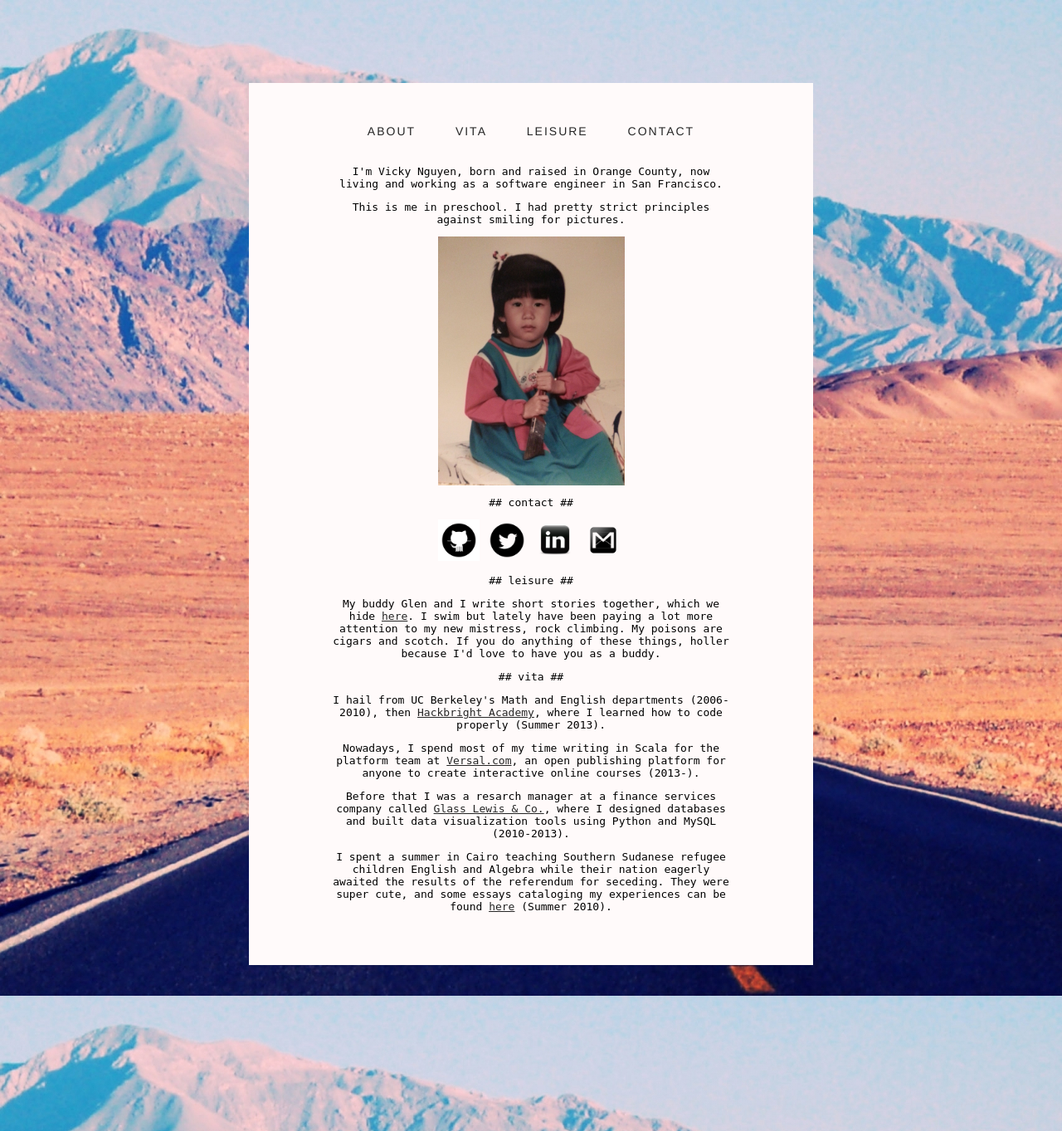
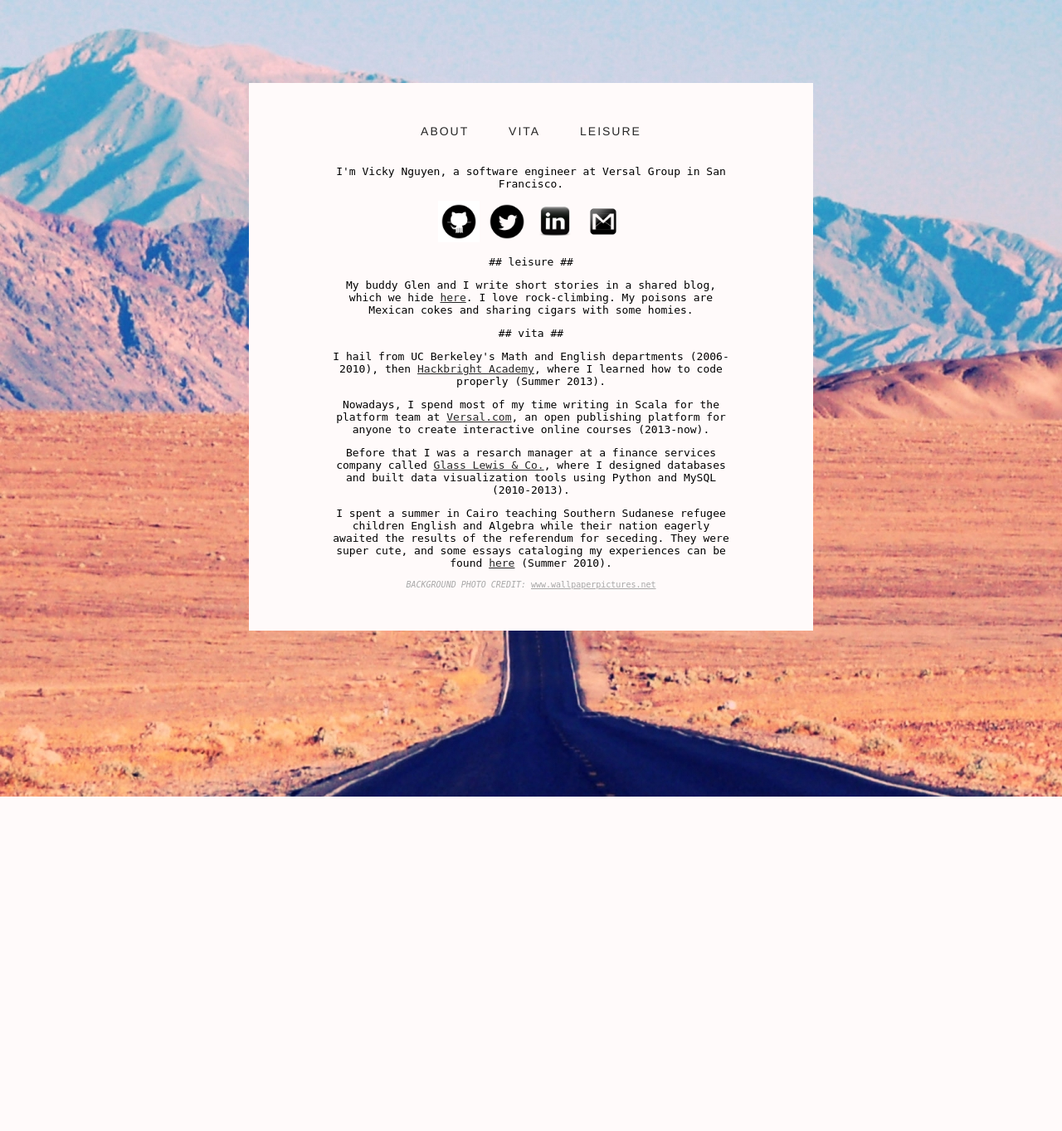
Before and after one commit to wickyvinn/resume, a PHP site: page / in a window 1280 px wide. Shown: the whole page at 83% size. After the commit the page ends 960 px from the top, so only its background shows below. Run offline with PHP 8.4, Linux system fonts and the light colour scheme.

Commit message:
Professionalize

```diff
--- a/public/css/main.css
+++ b/public/css/main.css
@@ -6,8 +6,6 @@ html, body {
 
 body {
   /*background-image: url("http://www.wallpaperspictures.net/image/eastern-california-mojave-desert-wallpaper-for-1920x1200-widescreen-500-11.jpg");  */
-  /*background-image: url("file:///Users/vickynguyen/workspace/resume/public/images/mojavedesert.png");*/
-  /*background-image: url("file:///public/images/mojavedesert.png");*/
 }
 
 .container {
@@ -41,7 +39,7 @@ body {
 }
 
 .page_link a { color: #262626; }
-.page_link a:hover { color: #CDB5CD; }
+.page_link a:hover { color: #FF00CC; }
 .page_link a:active { color: #999999; }
 
 ##
@@ -80,5 +78,14 @@ a.sectionText {
 }
 
 .talkself a { color: #262626; }
-.talkself a:hover { color: #CDB5CD; }
+.talkself a:hover { color: #FF00CC; }
 .talkself a:active { color: #999999; }
+
+
+.creds {
+  color: #a8a8a8;
+  font-size: 10px;
+}
+.creds a { color: #a8a8a8; }
+.creds a:hover { color: #FF00CC; }
+.creds a:active { color: #999999; }
--- a/public/index.html
+++ b/public/index.html
@@ -5,33 +5,34 @@
 </head>
 <body style="background-image: url(images/mojavedesert.jpg)">
 	<div class="container">
+		<div class="nav">
 		<div class="nav_container">
 			<div class="page_link"><a href="/about">About</a></div>
 			<div class="page_link"><a href="/vita">Vita</a></div>
 			<div class="page_link"><a href="/leisure">Leisure</a></div>
-			<div class="page_link"><a href="/contact">Contact</a></div>
+		</div>
 		</div>
 		<div class="talkself">
-			<p>I'm Vicky Nguyen, born and raised in Orange County, now living and working as a software engineer in San Francisco.</p>
+			<p>I'm Vicky Nguyen, a software engineer at Versal Group in San Francisco.</p>
 
-			<p>This is me in preschool. I had pretty strict principles against smiling for pictures.</p>
+<!-- 			<p>I was born and raised in Orange County, and this is me in preschool. I had pretty strict principles against smiling for pictures.</p>
 			<img src="images/preschoolme.jpg" style="height:300px;"></img>
-		  <p>## contact ##</p>
+ -->
 			<div class="contacts">
 				<a href="http://www.github.com/wickyvinn"><img src="images/github.jpg"></img></a>
 				<a href="http://www.twitter.com/wickyvinn"><img src="images/twitter.png"></img></a>
 				<a href="http://www.linkedin.com/in/wickyvinn"><img src="images/linkedin.png"></img></a>
-				<a href="mailto:wickyvinn@gmail.com"><img src="images/gmail.png"></img></a>
+				<a href="mailto:vicky.winn@gmail.com"><img src="images/gmail.png"></img></a>
 			</div>
 		  <p>## leisure ##</p>
-		  	My buddy Glen and I write short stories together, which we hide <a href="http://thebunkum.tumblr.com">here</a>.
-		  	I swim but lately have been paying a lot more attention to my new mistress, rock climbing. My poisons are cigars and scotch. If you do anything of these things, holler because I'd love to have you as a buddy.
+		  	My buddy Glen and I write short stories in a shared blog, which we hide <a href="http://thebunkum.tumblr.com">here</a>.
+		  	I love rock-climbing. My poisons are Mexican cokes and sharing cigars with some homies.
 		  <p>## vita ## </p>
 		   I hail from UC Berkeley's Math and English departments (2006-2010), then <a href="http:www.hackbrightacademy.com">Hackbright Academy</a>, where I learned how to code properly (Summer 2013).
-		   <p>Nowadays, I spend most of my time writing in Scala for the platform team at <a href="http://www.versal.com">Versal.com</a>, an open publishing platform for anyone to create interactive online courses (2013-). </p>
+		   <p>Nowadays, I spend most of my time writing in Scala for the platform team at <a href="http://www.versal.com">Versal.com</a>, an open publishing platform for anyone to create interactive online courses (2013-now). </p>
 		   <p>Before that I was a resarch manager at a finance services company called <a href="http://www.glasslewis.com">Glass Lewis & Co.</a>, where I designed databases and built data visualization tools using Python and MySQL (2010-2013).</p>
 		   <p>I spent a summer in Cairo teaching Southern Sudanese refugee children English and Algebra while their nation eagerly awaited the results of the referendum for seceding. They were super cute, and some essays cataloging my experiences can be found <a href="/cairo">here</a> (Summer 2010).
-
+			<br/><div class="creds"><em>BACKGROUND PHOTO CREDIT:</em> <a href="http://www.wallpaperspictures.net/image/eastern-california-mojave-desert-wallpaper-for-1920x1200-widescreen-500-11.jpg">www.wallpaperpictures.net</a></div>
 		</div>
 		<!--
 		<p><a id="work1Title"></a>
```
Also changed, not shown: public/images/mojavedesert.png (deleted), public/images/selfiecroped.png (deleted), public/images/twitter.jpg (deleted).
